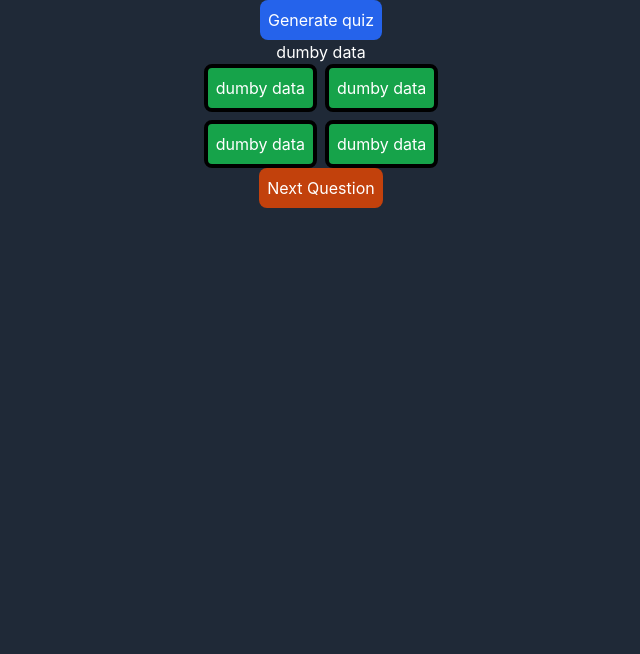
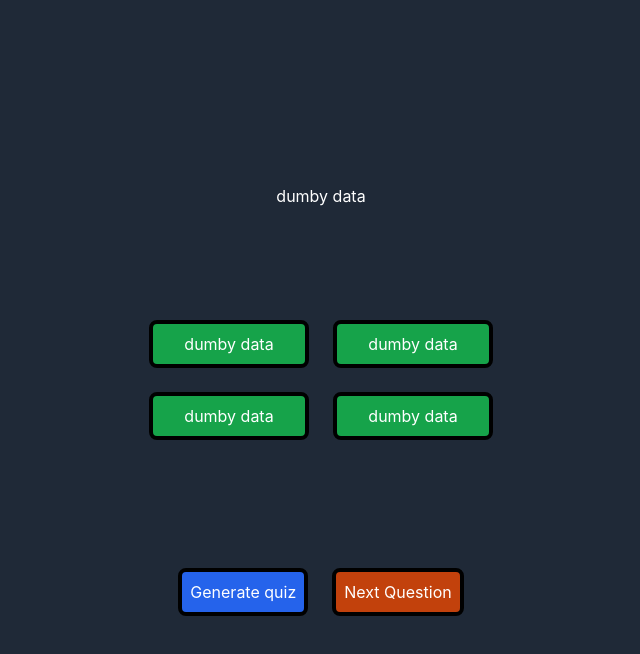
Before and after one commit to Mark-a-obrien/my-quiz-app, a React (Create React App) app: page / in a window 1280 px wide. Shown: the top 654 px of the page, without its empty margins (319-959 px from the left). Built offline with nearby package versions, Linux system fonts and the light colour scheme.

Commit message:
Fixed crashes when app ran out of questions
- When the app runs out of questions it fetch's another set of questions from the api

```diff
--- a/src/components/answer.tsx
+++ b/src/components/answer.tsx
@@ -1,7 +1,7 @@
 const Answer = ({answer, handleClick}: {answer:string, handleClick:any}) => {
 
   return (
-    <button onClick={(e) => handleClick(e, answer)} className="p-2 bg-green-600 border-4 border-black rounded-lg hover:opacity-80">{answer}</button>
+    <button onClick={(e) => handleClick(e, answer)} className="p-2 min-w-40 min-h-10 bg-green-600 border-4 border-black rounded-lg hover:opacity-80">{answer}</button>
   )
 }
 
--- /dev/null
+++ b/src/components/question.tsx
@@ -0,0 +1,8 @@
+const Question = ({question}: {question:string}) => {
+
+  return (
+    <h1 className="max-w-72">{question}</h1>
+  )
+}
+
+export default Question
--- a/src/components/quiz.tsx
+++ b/src/components/quiz.tsx
@@ -1,4 +1,5 @@
-import { useState } from "react";
+import { useEffect, useState } from "react";
+import Question from "./question";
 import Answer from "./answer";
 
 interface Advice {
@@ -17,6 +18,7 @@ interface Advice {
 
 const Quize = () => {
 
+  let numQuestionToFetch = 10; // Number of questions to fetch from api
   const [data, setData] = useState<Advice>({
     response_code: "0",
     results: [{
@@ -32,22 +34,35 @@ const Quize = () => {
   const [correctAnswer, setCorrectAnswer] = useState<boolean>(false);
 
   // Fetches date from adviceslip api
-  async function getAdvice() {
-    const response = await fetch(`https://opentdb.com/api.php?amount=10`);
-    const advice = await response.json();
+  async function fetchData() {
 
-    if (advice.response_code === 0) {
-      setData(advice);
-      console.log(advice)
+    const response = await fetch(`https://opentdb.com/api.php?amount=${numQuestionToFetch}`);
+    const quiz = await response.json();
+
+    if (quiz.response_code === 0) {
+      setData(() => quiz);
+      console.log(quiz);
+      return
     }
-    console.log(data.results[0].question)
   }
 
   // moves to next question
   const nextQuestion = () => {
     setCorrectAnswer(false);
+
+    console.log(questionNum);
+    if (questionNum === numQuestionToFetch) { // checks if more questions needs to be fetched
+      fetchData();
+      console.log(questionNum);
+    }
     setQuestionNum(questionNum+1);
   }
+
+  // checks if questionNum equals 9 each time it is updated
+  useEffect(() => {
+    questionNum === numQuestionToFetch && setQuestionNum(0);
+  }, [questionNum])
+
 
   // when an answer is clicked checks if it is the correct answer
   const handleClick = (event: { target: { classList: { add: (arg0: string) => any } } }, answer:string) => {
@@ -64,7 +79,7 @@ const Quize = () => {
 
   // display question
   const displayQuestion= () => {
-    return formatQuestionText(data.results[questionNum].question);
+    return <Question question={formatQuestionText(data.results[questionNum].question)} />
   }
 
   // displays each answer fetch as a Answer compentent
@@ -72,7 +87,7 @@ const Quize = () => {
     const answers:Array<string> = [...data.results[questionNum].incorrect_answers, data.results[questionNum].correct_answer]
 
     return (
-      <div className="grid grid-cols-2 gap-2">
+      <div className="grid grid-cols-2 gap-6">
         {randomizeAnswerPositions(answers.length, answers)}
       </div>
       )
@@ -91,11 +106,12 @@ const Quize = () => {
         let rand = getRandomInt(amountOfValues);
         if (!currentValues.includes(rand)) {
           currentValues.push(rand);
-          randomizedAnswers.push(<Answer key={rand} answer={answers[rand]} handleClick={handleClick} />);
+          const answer = formatQuestionText(answers[rand])
+          randomizedAnswers.push(<Answer key={rand} answer={answer} handleClick={handleClick} />);
       }
     }
 
-    console.log(randomizedAnswers);
+    // console.log(randomizedAnswers);
 
     return randomizedAnswers;
   }
@@ -103,14 +119,19 @@ const Quize = () => {
 
   return (
 
-    <section className="quiz flex flex-col items-center text-white">
-      <button onClick={getAdvice} className="p-2 bg-blue-600 rounded-lg hover:opacity-80">Generate quiz</button>
+    <section className="quiz flex flex-col justify-center gap-32 items-center text-white">
 
-      {displayQuestion()}
 
-      {!correctAnswer ? displayAnswers() : <h1>Well done the correct answer is <strong>{data.results[questionNum].correct_answer}</strong></h1>}
+      <div className="flex flex-col items-center justify-between h-64">
+        {displayQuestion()}
+        {!correctAnswer ? displayAnswers() : <h1>Well done the correct answer is <strong>{data.results[questionNum].correct_answer}</strong></h1>}
+      </div>
 
-      <button onClick={nextQuestion} className="p-2 bg-orange-700 rounded-lg hover:opacity-80">Next Question</button>
+      <div className="flex gap-6 ">
+        <button onClick={fetchData} className="p-2 bg-blue-600 border-4 border-black rounded-lg hover:opacity-80">Generate quiz</button>
+        <button onClick={nextQuestion} className="p-2 bg-orange-700 border-4 border-black rounded-lg hover:opacity-80">Next Question</button>
+
+      </div>
     </section>
   )
 }
@@ -119,7 +140,8 @@ const Quize = () => {
 const formatQuestionText = (text:string) => {
   text = text
         .replaceAll("&#039;", "'")
-        .replaceAll("&quot;", "\"");
+        .replaceAll("&quot;", "\"")
+        .replaceAll("&eacute;", "É")
   return text;
 }
 
```
